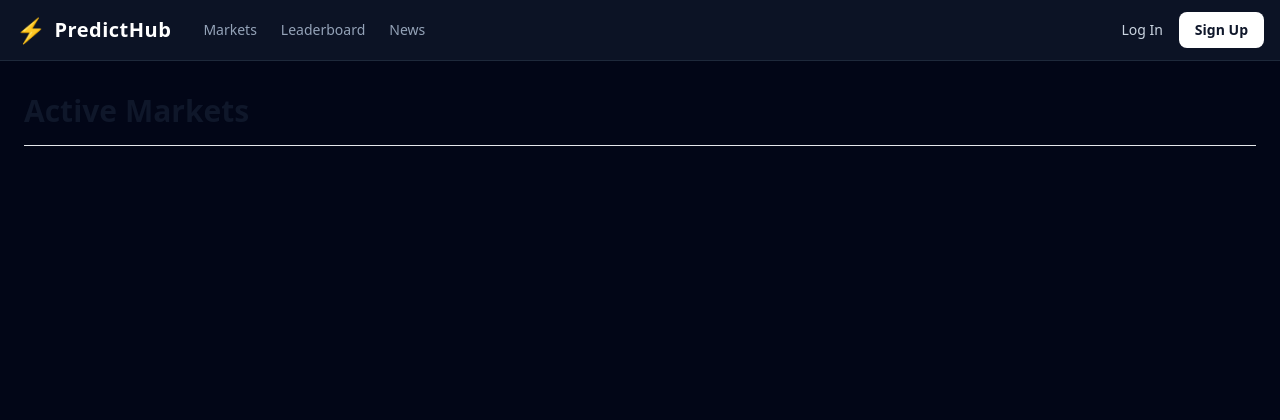
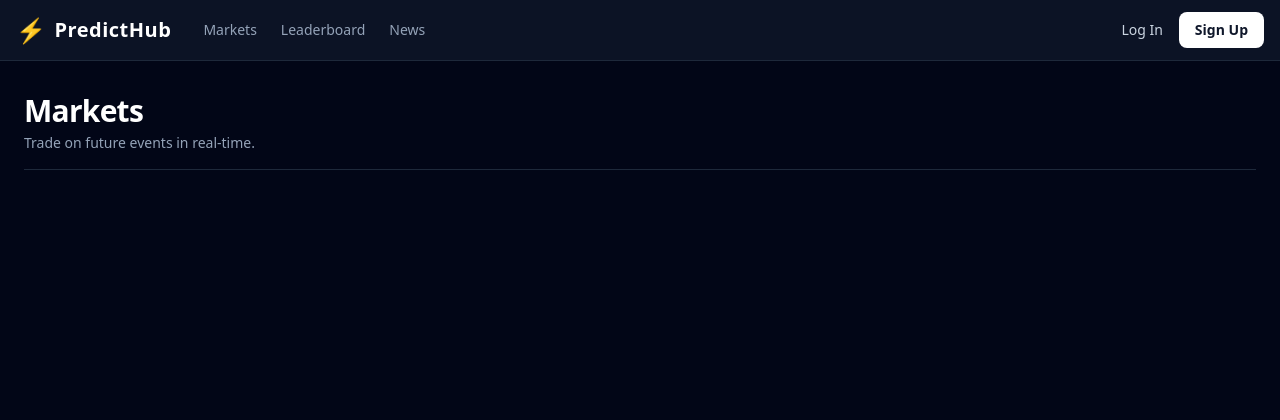
Before and after one commit to manohar-munna/PredictHub, a FastAPI app: page /markets in a window 1280 px wide. Shown: the top 420 px of the page. Run offline with FastAPI, Linux system fonts and the light colour scheme; some libraries are stand-ins or nearby versions.

Commit message:
Update markets.html

```diff
--- a/app/templates/markets.html
+++ b/app/templates/markets.html
@@ -3,52 +3,82 @@
 
 {% block content %}
 <div class="space-y-6">
-    <div class="flex justify-between items-center border-b pb-4">
-        <h2 class="text-3xl font-bold text-slate-900">Active Markets</h2>
 
-        <!-- SECURE BUTTON: Only shows if logged in AND admin -->
+    <!-- Header -->
+    <div class="flex flex-col md:flex-row justify-between items-end md:items-center border-b border-slate-800 pb-4 gap-4">
+        <div>
+            <h2 class="text-3xl font-bold text-white tracking-tight">Markets</h2>
+            <p class="text-slate-400 text-sm mt-1">Trade on future events in real-time.</p>
+        </div>
+
+        <!-- SECURE BUTTON: Only shows if ADMIN -->
         {% if is_admin %}
-        <a href="/admin/create" class="bg-indigo-600 hover:bg-indigo-700 text-white text-sm font-bold py-2 px-4 rounded transition shadow">
-            + New Market
+        <a href="/admin/create" class="bg-indigo-600 hover:bg-indigo-500 text-white text-sm font-bold py-2 px-4 rounded-lg transition shadow-lg shadow-indigo-900/20">
+            + Create Market
         </a>
         {% endif %}
     </div>
 
-    <!-- UPDATED GRID: Shows 1 on mobile, 2 on tablet, 4 on desktop -->
-    <div class="grid gap-6 grid-cols-1 sm:grid-cols-2 lg:grid-cols-4">
+    <!-- MARKETS GRID -->
+    <!-- Expanded to show 5 items on very large screens to fill space -->
+    <div class="grid gap-4 grid-cols-1 sm:grid-cols-2 lg:grid-cols-4 xl:grid-cols-5">
         {% for market in markets %}
-        <div class="bg-white p-5 rounded-xl shadow-sm border border-slate-200 hover:shadow-lg transition relative overflow-hidden flex flex-col justify-between h-full group">
+        <a href="/predict/{{ market.id }}" class="group block h-full">
+            <div class="bg-slate-900 border border-slate-800 hover:border-slate-600 rounded-xl p-4 h-full flex flex-col justify-between transition-all duration-200 hover:-translate-y-1 hover:shadow-xl hover:shadow-black/50 relative overflow-hidden">
 
-            <!-- Closed Badge -->
+                <!-- Resolved Badge -->
                 {% if not market.is_open %}
-            <div class="absolute top-0 right-0 bg-slate-800 text-white text-[10px] font-bold px-2 py-1 rounded-bl-lg z-10">
-                RESOLVED: {{ market.result|upper }}
+                <div class="absolute top-0 right-0 bg-slate-700 text-white text-[10px] font-bold px-2 py-1 rounded-bl-lg z-10 uppercase tracking-wide">
+                    {{ market.result }} Won
                 </div>
                 {% endif %}
 
+                <!-- Card Top -->
                 <div>
                     <div class="flex justify-between items-start mb-3">
-                    <span class="text-[10px] font-bold uppercase tracking-wider text-indigo-600 bg-indigo-50 px-2 py-1 rounded">
+                        <!-- Image/Icon placeholder based on category -->
+                        <div class="w-8 h-8 rounded bg-slate-800 flex items-center justify-center text-lg border border-slate-700 text-slate-400">
+                            {% if market.category == 'Crypto' %}₿
+                            {% elif market.category == 'Sports' %}⚽
+                            {% elif market.category == 'Weather' %}🌤️
+                            {% else %}📰{% endif %}
+                        </div>
+
+                        <!-- Category Tag -->
+                        <span class="text-[10px] font-bold uppercase tracking-wider text-slate-500 group-hover:text-slate-300 transition">
                             {{ market.category }}
-                    </span>
-                    <span class="text-[10px] text-slate-400 font-medium flex items-center">
-                        💰 {{ market.yes_pool + market.no_pool }}
                         </span>
                     </div>
 
-                <h3 class="text-lg font-bold text-slate-800 leading-snug mb-4 group-hover:text-indigo-600 transition">
+                    <!-- Question -->
+                    <h3 class="text-base font-semibold text-slate-100 leading-snug mb-4 group-hover:text-indigo-400 transition line-clamp-3">
                         {{ market.question }}
                     </h3>
                 </div>
 
-            <a href="/predict/{{ market.id }}"
-               class="block w-full text-center text-sm
-               {% if market.is_open %}bg-slate-100 hover:bg-indigo-600 hover:text-white text-slate-700{% else %}bg-slate-50 text-slate-400 border border-slate-100{% endif %}
-               font-bold py-2.5 rounded-lg transition mt-auto">
-               {% if market.is_open %}Place Bet{% else %}View Result{% endif %}
+                <!-- Card Bottom (Stats) -->
+                <div class="mt-auto pt-4 border-t border-slate-800 flex justify-between items-center">
+                    <div class="text-xs text-slate-500">
+                        Vol: <span class="text-slate-300 font-mono">{{ market.yes_pool + market.no_pool }}</span>
+                    </div>
+
+                    <!-- Fake Odds / Action Button -->
+                    {% if market.is_open %}
+                        <div class="flex gap-2">
+                            <span class="bg-emerald-500/10 text-emerald-400 border border-emerald-500/20 text-xs px-2 py-1 rounded font-bold group-hover:bg-emerald-500 group-hover:text-black transition">
+                                Yes
+                            </span>
+                            <span class="bg-rose-500/10 text-rose-400 border border-rose-500/20 text-xs px-2 py-1 rounded font-bold group-hover:bg-rose-500 group-hover:text-white transition">
+                                No
+                            </span>
+                        </div>
+                    {% else %}
+                        <span class="text-xs text-slate-500 font-medium">Ended</span>
+                    {% endif %}
+                </div>
+            </div>
         </a>
-        </div>
         {% endfor %}
     </div>
 </div>
-{% endblock %}v
+{% endblock %}
```
Lines whose indentation alone changed are shown as unchanged.
